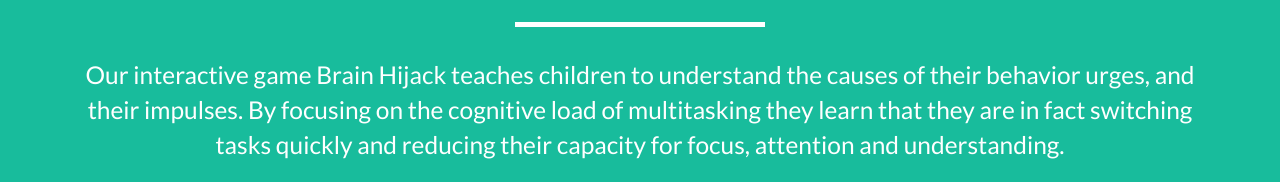
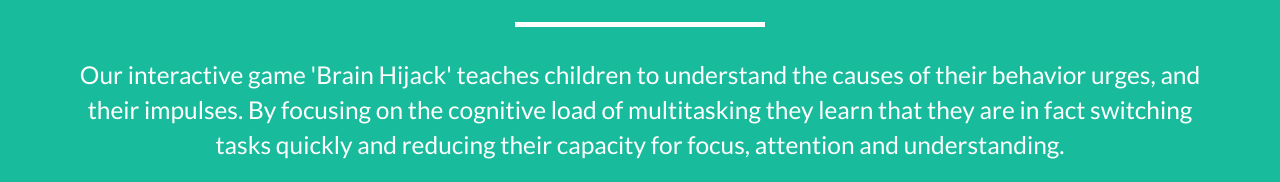
Before and after one commit to brainhijack/brainhijack.github.io, a website: page index.html in a window 1280 px wide. Shown: the part 429-611 px from the top of the page. Drawn offline with nearby package versions, Linux system fonts and the light colour scheme.

```diff
--- a/index.html
+++ b/index.html
@@ -68,7 +68,7 @@
                     <div class="intro-text">
                         <span class="name">Brain Hijack</span>
                         <hr class="star-light">
-                        <span class="skills">Our interactive game Brain Hijack teaches children to understand the causes of their behavior urges, and their impulses. By focusing on the cognitive load of multitasking they learn that they are in fact switching tasks quickly and reducing their capacity for focus, attention and understanding.
+                        <span class="skills">Our interactive game 'Brain Hijack' teaches children to understand the causes of their behavior urges, and their impulses. By focusing on the cognitive load of multitasking they learn that they are in fact switching tasks quickly and reducing their capacity for focus, attention and understanding.
 </span><br/><br/>
                         <span class="skills">We will be launching our demo product really soon and for more information contact us at <a class = 'contact_us' href =mailto:'info@brainhijack.co'>info@brainhijack.co</a> </span>
                     </div>
```
